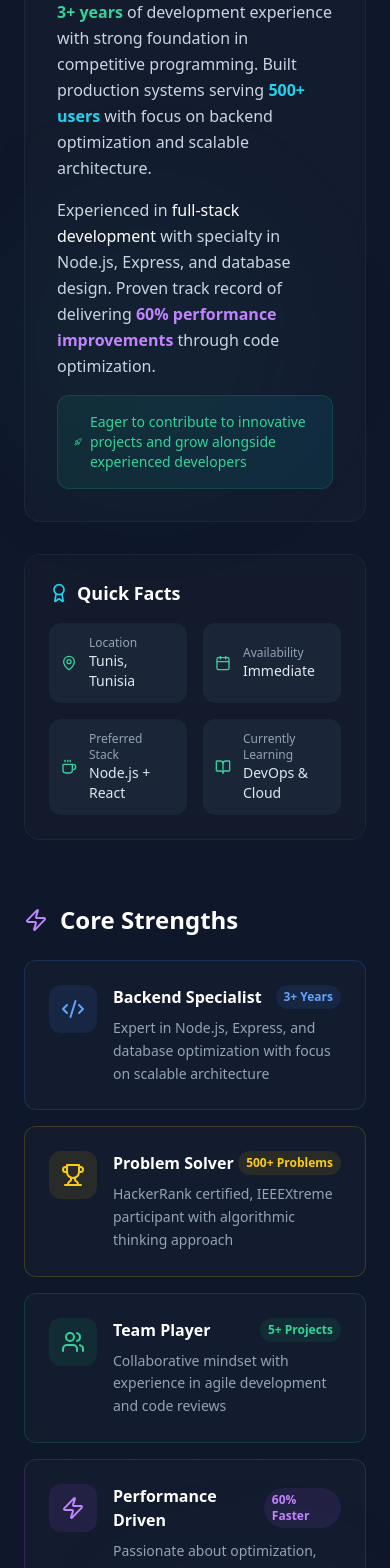
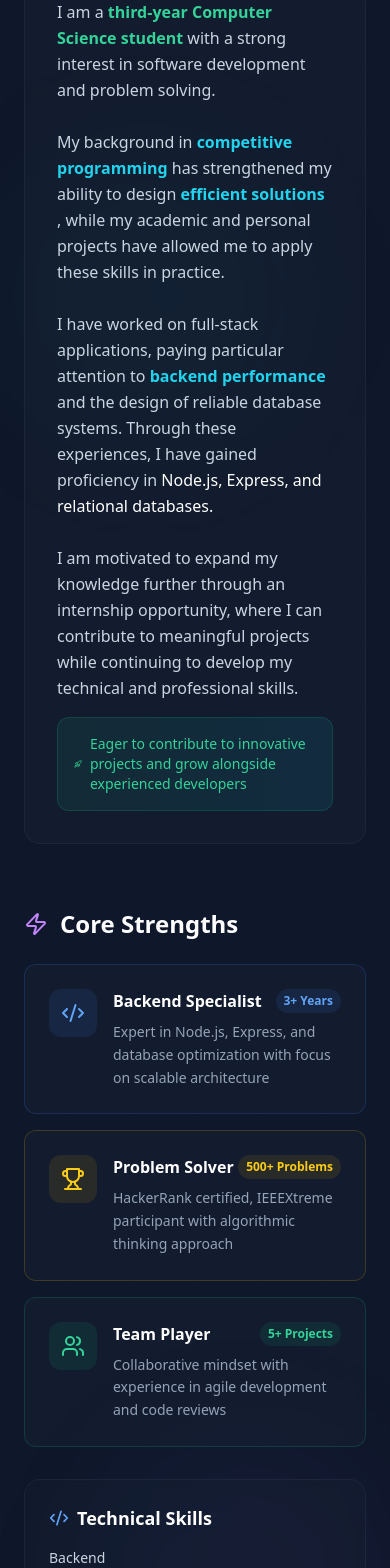
Before and after one commit to ZeddiniMohammedYassin/Portfolio, a React (Vite) app: page / in a window 390 px wide. Shown: the part 1660-3228 px from the top of the page. Built offline with nearby package versions, Linux system fonts and the light colour scheme; the HTML template or start-up script is replaced by a standard one.

Commit message:
Updated Version

```diff
--- a/src/components/portfolio/About.tsx
+++ b/src/components/portfolio/About.tsx
@@ -28,13 +28,7 @@ const About = () => {
       color: "green",
       stats: "5+ Projects"
     },
-    {
-      icon: Zap,
-      title: "Performance Driven",
-      description: "Passionate about optimization, achieving 60% performance improvements consistently",
-      color: "purple",
-      stats: "60% Faster"
-    }
+
   ];
 
   const quickFacts = [
@@ -118,13 +112,21 @@ const About = () => {
 
                 <div className="space-y-4 text-slate-300">
                   <p className="leading-relaxed">
-                    <span className="text-emerald-400 font-semibold">3+ years</span> of development experience with strong foundation in competitive programming.
-                    Built production systems serving <span className="text-cyan-400 font-semibold">500+ users</span> with focus on backend optimization and scalable architecture.
+                    I am a
+                    <span className="text-emerald-400 font-semibold"> third-year Computer Science student
+                      </span> with a strong interest in software development and problem solving.<br /> <br /> My background in
+                    <span className="text-cyan-400 font-semibold"> competitive programming </span>
+                    has strengthened my ability to design
+                    <span className="text-cyan-400 font-semibold"> efficient solutions </span>
+                    , while my academic and personal projects have allowed me to apply these skills in practice.<br /> <br /> I have worked on full-stack applications, paying particular attention to
+                    <span className="text-cyan-400 font-semibold"> backend performance </span>
+                    and the design of reliable database systems. Through these experiences, I have gained proficiency in
+                    <span className="text-white font-medium"> Node.js, Express, and relational databases.</span> <br /> <br /> I am motivated to expand my knowledge further through an internship opportunity, where I can contribute to meaningful projects while continuing to develop my technical and professional skills.
                   </p>
-
+                  {/* Back */}
                   <p className="leading-relaxed">
-                    Experienced in <span className="text-white font-medium">full-stack development</span> with specialty in Node.js, Express, and database design.
-                    Proven track record of delivering <span className="text-purple-400 font-semibold">60% performance improvements</span> through code optimization.
+                     <span className="text-white font-medium"></span>
+                     <span className="text-purple-400 font-semibold"></span>
                   </p>
 
                   <div className="flex items-center gap-2 mt-6 p-4 bg-gradient-to-r from-emerald-500/10 to-cyan-500/10 rounded-lg border border-emerald-500/20">
@@ -136,24 +138,7 @@ const About = () => {
                 </div>
               </div>
 
-              {/* Quick Facts */}
-              <div className="bg-slate-800/20 backdrop-blur-sm border border-slate-700/30 rounded-2xl p-6">
-                <h4 className="text-lg font-semibold text-white mb-4 flex items-center gap-2">
-                  <Award className="text-cyan-400" size={20} />
-                  Quick Facts
-                </h4>
-                <div className="grid grid-cols-2 gap-4">
-                  {quickFacts.map((fact, index) => (
-                    <div key={index} className="flex items-center gap-3 p-3 rounded-lg bg-slate-700/30 hover:bg-slate-700/50 transition-all duration-300">
-                      <fact.icon size={16} className="text-emerald-400 flex-shrink-0" />
-                      <div>
-                        <div className="text-slate-400 text-xs">{fact.label}</div>
-                        <div className="text-slate-200 text-sm font-medium">{fact.value}</div>
-                      </div>
-                    </div>
-                  ))}
-                </div>
-              </div>
+
             </div>
 
             {/* Highlights & Skills */}
--- a/src/components/portfolio/Contact.tsx
+++ b/src/components/portfolio/Contact.tsx
@@ -31,10 +31,10 @@ const Contact = () => {
     {
       icon: Mail,
       title: "Email",
-      value: "zeddini.yessin@example.com",
-      displayValue: "zeddini.yessin@example.com",
+      value: "mohamedyassin.zeddini@ieee.org",
+      displayValue: "mohamedyassin.zeddini@ieee.org",
       description: "Best for internship applications & detailed discussions",
-      action: "mailto:zeddini.yessin@example.com",
+      action: "mailto:mohamedyassin.zeddini@ieee.org",
       color: "emerald",
       priority: "Primary",
       responseTime: "< 6 hours"
@@ -42,10 +42,10 @@ const Contact = () => {
     {
       icon: Linkedin,
       title: "LinkedIn",
-      value: "linkedin.com/in/zeddini-yessin",
-      displayValue: "/in/zeddini-yessin",
+      value: "https://linkedin.com/in/zeddini-mohamed-yassin",
+      displayValue: "/in/zeddini-mohamed-yassin",
       description: "Professional networking & career opportunities",
-      action: "https://linkedin.com/in/zeddini-yessin",
+      action: "https://linkedin.com/in/zeddini-mohamed-yassin",
       color: "blue",
       priority: "Professional",
       responseTime: "< 12 hours"
@@ -53,10 +53,10 @@ const Contact = () => {
     {
       icon: Github,
       title: "GitHub",
-      value: "github.com/zeddini-yessin",
-      displayValue: "/zeddini-yessin",
+      value: "https://github.com/ZeddiniMohammedYassin",
+      displayValue: "/ZeddiniMohammedYassin",
       description: "Code portfolio & open source contributions",
-      action: "https://github.com/zeddini-yessin",
+      action: "https://github.com/ZeddiniMohammedYassin",
       color: "slate",
       priority: "Technical",
       responseTime: "Always Open"
@@ -64,10 +64,10 @@ const Contact = () => {
     {
       icon: Phone,
       title: "WhatsApp",
-      value: "+216 XX XXX XXX",
-      displayValue: "+216 XX XXX XXX",
+      value: "+216 92 945 903",
+      displayValue: "+216 92 945 903",
       description: "Quick questions & immediate communication",
-      action: "https://wa.me/216XXXXXXX",
+      action: "https://wa.me/21692945903",
       color: "green",
       priority: "Urgent",
       responseTime: "< 2 hours"
@@ -99,7 +99,7 @@ const Contact = () => {
     {
       icon: Globe,
       title: "Languages",
-      value: "Arabic, French, English",
+      value: "English, French, Arabic ",
       description: "Multilingual communication",
       color: "blue"
     }
@@ -396,26 +396,6 @@ const Contact = () => {
                   ))}
                 </div>
               </div>
-
-              {/* Response Time Promise */}
-              <div className="text-center relative">
-                <div className="bg-gradient-to-r from-green-500/10 to-emerald-500/10 backdrop-blur-sm border border-green-500/20 rounded-2xl p-6 relative overflow-hidden">
-                  <div className="absolute inset-0 bg-gradient-to-r from-green-500/5 to-emerald-500/5" />
-
-                  <div className="relative z-10">
-                    <div className="flex items-center justify-center gap-2 mb-3">
-                      <div className="w-3 h-3 rounded-full bg-green-400 animate-pulse" />
-                      <span className="text-green-400 font-bold text-lg">Fast Response Guaranteed</span>
-                    </div>
-                    <p className="text-slate-400">
-                      I typically respond to internship inquiries within <span className="text-green-400 font-semibold">6 hours</span>
-                    </p>
-                    <p className="text-slate-500 text-sm mt-2">
-                      Available Monday-Friday, 9 AM - 8 PM (GMT+1)
-                    </p>
-                  </div>
-                </div>
-              </div>
             </div>
           </div>
 
--- a/src/components/portfolio/Hero.tsx
+++ b/src/components/portfolio/Hero.tsx
@@ -171,17 +171,11 @@ const Hero = () => {
           </button>
         </div>
 
-        {/* Floating Stats Cards */}
-        <div className="absolute top-1/2 left-8 transform -translate-y-1/2 hidden xl:block">
-          <div className={`bg-slate-800/20 backdrop-blur-sm border border-slate-700/30 rounded-lg p-4 transition-all duration-1000 delay-1600 ${isVisible ? 'opacity-100 translate-x-0' : 'opacity-0 -translate-x-8'}`}>
-            <div className="text-emerald-400 text-2xl font-bold">3+</div>
-            <div className="text-slate-400 text-sm">Years Experience</div>
-          </div>
-        </div>
+        {/* Floating Stats Card */}
 
         <div className="absolute top-1/2 right-8 transform -translate-y-1/2 hidden xl:block">
           <div className={`bg-slate-800/20 backdrop-blur-sm border border-slate-700/30 rounded-lg p-4 transition-all duration-1000 delay-1800 ${isVisible ? 'opacity-100 translate-x-0' : 'opacity-0 translate-x-8'}`}>
-            <div className="text-cyan-400 text-2xl font-bold">50+</div>
+            <div className="text-cyan-400 text-2xl font-bold">10+</div>
             <div className="text-slate-400 text-sm">Projects Built</div>
           </div>
         </div>
--- a/src/components/portfolio/Projects.tsx
+++ b/src/components/portfolio/Projects.tsx
@@ -34,51 +34,6 @@ const Projects = () => {
   const projectRefs = useRef([]);
   const sectionRef = useRef(null);
   const projects = [
-    {
-      id: 1,
-      title: "Inturn Platform",
-      subtitle: "Enterprise Internship Management",
-      description: "Comprehensive platform for managing internship programs with REST API backend, MVC architecture, and MySQL optimization. Features include application tracking, mentor assignment, and performance evaluation.",
-      longDescription: "Built a full-scale internship management system serving 500+ students and 50+ mentors. Implemented complex database relationships, optimized queries for 60% faster load times, and created a robust REST API with proper authentication and authorization.",
-      tags: ["Backend", "Fullstack", "Database"],
-      techStack: ["Node.js", "Express.js", "MySQL", "React", "REST API"],
-      features: [
-        "Student application portal with document upload",
-        "Mentor dashboard for intern evaluation",
-        "Admin panel for program management",
-        "Real-time notifications and updates",
-        "Advanced reporting and analytics"
-      ],
-      metrics: {
-        users: "500+",
-        performance: "60%",
-        uptime: "99.9%"
-      },
-      metricLabels: {
-        users: "Active Users",
-        performance: "Query Speed ↑",
-        uptime: "System Uptime"
-      },
-      icon: Users,
-      primaryColor: "from-blue-500 to-purple-600",
-      accentColor: "blue",
-      github: "https://github.com/ZeddiniMohammedYassin/InTurn-Internship-Matching-Website",
-      live: "https://demo.com",
-      status: "Production",
-      year: "2024",
-      images: [
-        { src: InTurn0, alt: "Inturn Platform 1" },
-        { src: InTurn1, alt: "Inturn Platform 2" },
-        { src: InTurn2, alt: "Inturn Platform 3" },
-        { src: InTurn3, alt: "Inturn Platform 4" },
-        { src: InTurn4, alt: "Inturn Platform 5" },
-        { src: InTurn5, alt: "Inturn Platform 6" },
-        { src: InTurn6, alt: "Inturn Platform 7" },
-        { src: InTurn7, alt: "Inturn Platform 8" },
-        { src: InTurn8, alt: "Inturn Platform 9" },
-        { src: InTurn9, alt: "Inturn Platform 10" },
-      ]
-    },
     {
       id: 2,
       title: "Warcha SaaS",
@@ -127,6 +82,51 @@ const Projects = () => {
                 { src: Warcha12, alt: "Warcha Platform 13" },
                 { src: Warcha13, alt: "Warcha Platform 14" },
                 { src: Warcha14, alt: "Warcha Platform 15" },
+      ]
+    },
+    {
+      id: 1,
+      title: "Inturn Platform",
+      subtitle: "Enterprise Internship Management",
+      description: "Comprehensive platform for managing internship programs with REST API backend, MVC architecture, and MySQL optimization. Features include application tracking, mentor assignment, and performance evaluation.",
+      longDescription: "Built a full-scale internship management system serving 500+ students and 50+ mentors. Implemented complex database relationships, optimized queries for 60% faster load times, and created a robust REST API with proper authentication and authorization.",
+      tags: ["Backend", "Fullstack", "Database"],
+      techStack: ["Node.js", "Express.js", "MySQL", "React", "REST API"],
+      features: [
+        "Student application portal with document upload",
+        "Mentor dashboard for intern evaluation",
+        "Admin panel for program management",
+        "Real-time notifications and updates",
+        "Advanced reporting and analytics"
+      ],
+      metrics: {
+        users: "500+",
+        performance: "60%",
+        uptime: "99.9%"
+      },
+      metricLabels: {
+        users: "Active Users",
+        performance: "Query Speed ↑",
+        uptime: "System Uptime"
+      },
+      icon: Users,
+      primaryColor: "from-blue-500 to-purple-600",
+      accentColor: "blue",
+      github: "https://github.com/ZeddiniMohammedYassin/InTurn-Internship-Matching-Website",
+      live: "https://demo.com",
+      status: "Production",
+      year: "2024",
+      images: [
+        { src: InTurn0, alt: "Inturn Platform 1" },
+        { src: InTurn1, alt: "Inturn Platform 2" },
+        { src: InTurn2, alt: "Inturn Platform 3" },
+        { src: InTurn3, alt: "Inturn Platform 4" },
+        { src: InTurn4, alt: "Inturn Platform 5" },
+        { src: InTurn5, alt: "Inturn Platform 6" },
+        { src: InTurn6, alt: "Inturn Platform 7" },
+        { src: InTurn7, alt: "Inturn Platform 8" },
+        { src: InTurn8, alt: "Inturn Platform 9" },
+        { src: InTurn9, alt: "Inturn Platform 10" },
       ]
     }
   ];
@@ -322,8 +322,8 @@ const Projects = () => {
                           {/* Dark overlay for better contrast */}
                           <div className="absolute inset-0 bg-gradient-to-br from-slate-900/40 via-transparent to-slate-900/60 group-hover/image:from-slate-900/20 transition-all duration-500" />
 
-                          {/* Zoom indicator */}
-                          <div className="absolute inset-0 flex items-center justify-center opacity-0 group-hover/image:opacity-100 transition-opacity duration-300">
+                          {/* Zoom indicator - always visible */}
+                          <div className="absolute inset-0 flex items-center justify-center opacity-100 transition-opacity duration-300">
                             <div className="bg-white/20 backdrop-blur-sm rounded-full p-4 border border-white/30">
                               <ZoomIn className="h-8 w-8 text-white" />
                             </div>
@@ -474,6 +474,8 @@ const Projects = () => {
 
                         {/* Enhanced Actions */}
                         <div className="flex gap-4 pt-4">
+                          {/* Show View Live only for project 02 (index === 0) */}
+                          {index === 0 && (
                             <Button
                               size="lg"
                               className="group bg-gradient-to-r from-emerald-500 to-cyan-500 hover:from-emerald-600 hover:to-cyan-600 text-white border-0 transition-all duration-300 hover:scale-105 hover:shadow-lg hover:shadow-emerald-500/25 flex-1"
@@ -485,6 +487,9 @@ const Projects = () => {
                                 <ChevronRight className="h-4 w-4 ml-2 group-hover:translate-x-1 transition-transform duration-300" />
                               </a>
                             </Button>
+                          )}
+                          {/* Show Source only for project 01 (index === 1) */}
+                          {index === 1 && (
                             <Button
                               variant="outline"
                               size="lg"
@@ -496,6 +501,7 @@ const Projects = () => {
                                 Source
                               </a>
                             </Button>
+                          )}
                         </div>
                       </div>
                     </div>
--- a/src/components/portfolio/TechStack.tsx
+++ b/src/components/portfolio/TechStack.tsx
@@ -86,7 +86,7 @@ const TechStack = () => {
       description: "Algorithms & Data Structures mastery with competitive programming experience",
       icon: Trophy,
       color: "yellow",
-      metric: "500+ Problems Solved",
+      metric: "100+ Problems Solved",
       gradient: "from-yellow-400 to-orange-500"
     },
     {
@@ -99,12 +99,12 @@ const TechStack = () => {
       gradient: "from-blue-400 to-purple-500"
     },
     {
-      title: "Performance Specialist",
-      subtitle: "Optimization Expert",
-      description: "Consistently achieved 60%+ performance improvements in production systems",
+      title: "Team Player",
+      subtitle: "Collaboration Experience",
+      description: "Effectively collaborated across teams to deliver high-impact solutions, fostering communication and teamwork",
       icon: TrendingUp,
       color: "green",
-      metric: "60% Faster Queries",
+      metric: "Cross-functional Success",
       gradient: "from-emerald-400 to-cyan-500"
     },
     {
@@ -113,7 +113,7 @@ const TechStack = () => {
       description: "Built and deployed multiple applications serving hundreds of users",
       icon: Rocket,
       color: "purple",
-      metric: "500+ Users Served",
+      metric: "10+ Projects",
       gradient: "from-purple-400 to-pink-500"
     }
   ];
@@ -399,83 +399,6 @@ const TechStack = () => {
               })}
             </div>
           </div>
-
-          {/* Current Learning Goals */}
-          <div className={`mb-16 transition-all duration-1000 delay-1000 ${isVisible ? 'opacity-100 translate-y-0' : 'opacity-0 translate-y-8'}`}>
-            <div className="bg-slate-800/20 backdrop-blur-sm border border-slate-700/30 rounded-2xl p-8">
-              <div className="text-center mb-8">
-                <h3 className="text-2xl font-bold text-white mb-3 flex items-center justify-center gap-3">
-                  <BookOpen className="text-cyan-400" size={28} />
-                  Currently Learning & Growing
-                </h3>
-                <p className="text-slate-400">
-                  Expanding my skillset to stay at the forefront of technology
-                </p>
-              </div>
-
-              <div className="grid md:grid-cols-2 gap-6">
-                {learningGoals.map((goal, index) => (
-                  <div key={goal.text} className="flex items-center gap-4 p-4 rounded-xl bg-slate-700/30 hover:bg-slate-700/50 transition-all duration-300 hover:scale-105">
-                    <div className="p-3 rounded-lg bg-cyan-500/10">
-                      <goal.icon className="h-5 w-5 text-cyan-400" />
-                    </div>
-                    <div className="flex-1">
-                      <div className="flex justify-between items-center mb-2">
-                        <span className="text-white font-medium">{goal.text}</span>
-                        <span className="text-cyan-400 text-sm font-bold">{goal.progress}%</span>
-                      </div>
-                      <div className="h-2 bg-slate-600 rounded-full overflow-hidden">
-                        <div
-                          className="h-full bg-gradient-to-r from-cyan-400 to-blue-500 rounded-full transition-all duration-1000"
-                          style={{ width: isVisible ? `${goal.progress}%` : '0%' }}
-                        />
-                      </div>
-                    </div>
-                  </div>
-                ))}
-              </div>
-            </div>
-          </div>
-
-          {/* Enhanced Learning Philosophy */}
-          <div className={`text-center transition-all duration-1000 delay-1200 ${isVisible ? 'opacity-100 translate-y-0' : 'opacity-0 translate-y-8'}`}>
-            <div className="bg-gradient-to-r from-slate-800/50 to-slate-800/30 backdrop-blur-sm border border-slate-700/50 rounded-2xl p-12 relative overflow-hidden">
-              <div className="absolute inset-0 bg-gradient-to-r from-emerald-500/5 via-cyan-500/5 to-purple-500/5 animate-pulse" />
-
-              <div className="relative z-10">
-                <div className="inline-flex items-center gap-2 px-4 py-2 rounded-full bg-gradient-to-r from-emerald-500/20 to-cyan-500/20 border border-emerald-500/30 mb-6">
-                  <Target size={16} className="text-emerald-400" />
-                  <span className="text-emerald-400 text-sm font-medium">Growth Mindset</span>
-                </div>
-
-                <h3 className="text-3xl md:text-4xl font-bold text-white mb-4">
-                  Continuous Learning
-                  <span className="bg-gradient-to-r from-emerald-400 to-cyan-400 bg-clip-text text-transparent"> Philosophy</span>
-                </h3>
-
-                <p className="text-slate-400 max-w-3xl mx-auto text-lg leading-relaxed mb-6">
-                  Technology evolves rapidly, and so do I. From mastering new frameworks to
-                  optimizing performance bottlenecks, I'm constantly expanding my skillset
-                  to stay at the forefront of web development and deliver cutting-edge solutions.
-                </p>
-
-                <div className="flex items-center justify-center gap-6 text-sm text-slate-500">
-                  <div className="flex items-center gap-2">
-                    <Timer size={16} className="text-emerald-400" />
-                    <span>4+ Years Experience</span>
-                  </div>
-                  <div className="flex items-center gap-2">
-                    <Star size={16} className="text-yellow-400" />
-                    <span>500+ Problems Solved</span>
-                  </div>
-                  <div className="flex items-center gap-2">
-                    <CheckCircle2 size={16} className="text-green-400" />
-                    <span>Production Ready</span>
-                  </div>
-                </div>
-              </div>
-            </div>
-          </div>
         </div>
       </div>
     </section>
```
Lines whose indentation alone changed are shown as unchanged.
